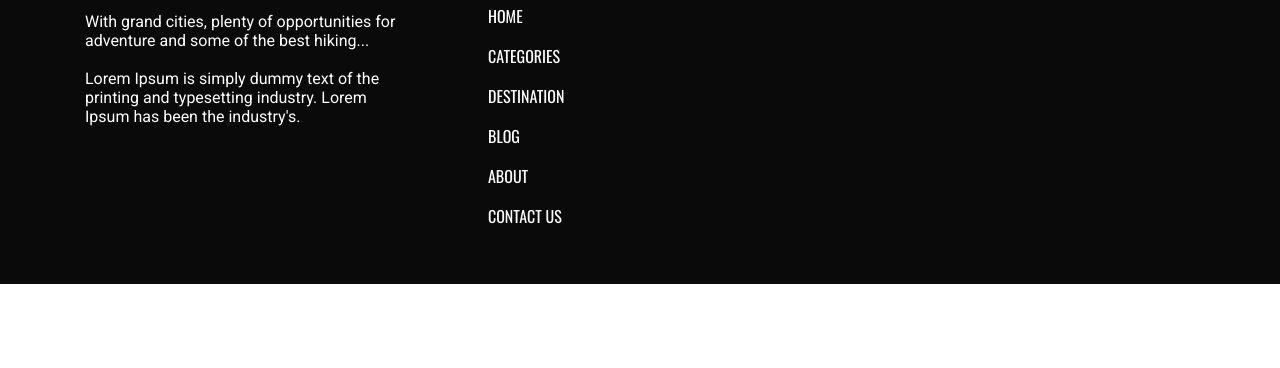
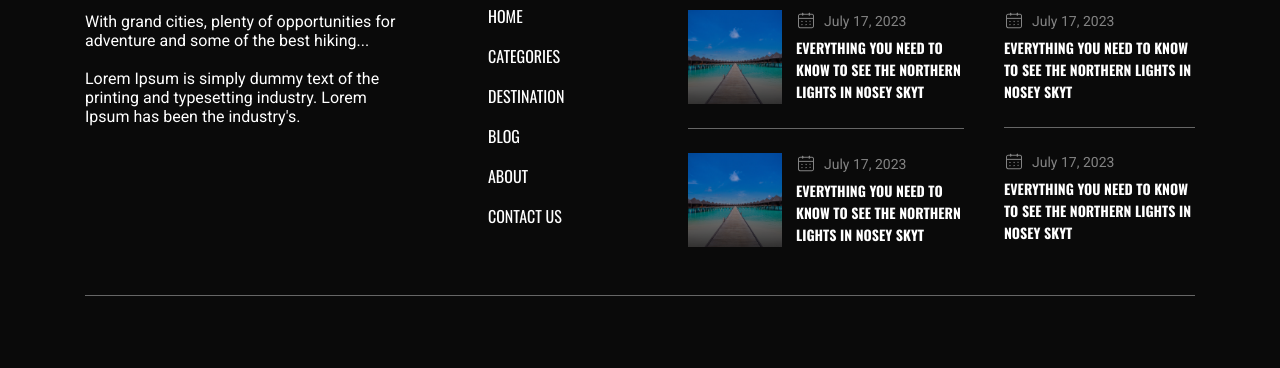
Before and after one commit to Nahiduzzamann/WPXPO-task, a plain HTML site: page index.html in a window 1280 px wide. Shown: the part 5278-5646 px from the top of the page. Before the commit the page ends 5562 px from the top, so only its background shows below. Drawn offline with nearby package versions, Linux system fonts and the light colour scheme.

Commit message:
footer done

```diff
--- a/css/footer.css
+++ b/css/footer.css
@@ -8,6 +8,7 @@
 .footer-container {
     display: flex;
     gap: 90px;
+    margin-bottom: 48px;
 }
 
 .footer-right {
@@ -62,3 +63,102 @@
     padding-top: 8px;
     padding-bottom: 8px;
 }
+.popular-post{
+    width: 276px;
+}
+.popular-post-card-container{
+    margin-top: 36px;
+}
+
+
+
+.popular-post-card {
+    display: flex;
+    gap: 14px;
+    align-items: center;
+}
+
+.popular-post-card img {
+    height: 94px;
+    width: 94px;
+}
+
+.popular-post-card-small-text {
+    display: flex;
+    align-items: center;
+
+}
+
+.popular-post-card-small-text img {
+
+    margin-right: 8px;
+    height: 20px;
+    width: 20px;
+}
+
+.popular-post-card-small-text p {
+    font-family: 'Roboto', sans-serif;
+    color: #838383;
+    font-weight: 400;
+    font-size: 14px;
+    margin-bottom: 0;
+}
+
+.popular-post-card-text p {
+    font-weight: 700;
+    font-size: 14px;
+    margin-top: 6px;
+    line-height: 22px;
+    color: #FFFFFF;
+
+}
+.footer-divider{
+    height: 1px;
+    background-color: #666666;
+    margin-top: 24px;
+    margin-bottom: 24px;
+}
+.most-read{
+    width: 191px;
+}
+.most-read-container{
+    margin-top: 37px;
+}
+
+
+.most-read-card {
+    display: flex;
+    gap: 14px;
+    align-items: center;
+}
+
+
+.most-read-card-small-text {
+    display: flex;
+    align-items: center;
+
+}
+
+.most-read-card-small-text img {
+
+    margin-right: 8px;
+    height: 20px;
+    width: 20px;
+}
+
+.most-read-card-small-text p {
+    font-family: 'Roboto', sans-serif;
+    color: #838383;
+    font-weight: 400;
+    font-size: 14px;
+    margin-bottom: 0;
+}
+
+.most-read-card-text p {
+    font-weight: 700;
+    font-size: 14px;
+    margin-top: 6px;
+    line-height: 22px;
+    color: #FFFFFF;
+
+}
--- a/index.html
+++ b/index.html
@@ -659,7 +659,9 @@
                 <div class="logo">
                     <img src="/image/Logo.png" alt="">
                     <p>
-                        With grand cities, plenty of opportunities for adventure and some of the best hiking... <br/><br/> Lorem Ipsum is simply dummy text of the printing and typesetting industry. Lorem Ipsum has been the industry's.
+                        With grand cities, plenty of opportunities for adventure and some of the best hiking...
+                        <br /><br /> Lorem Ipsum is simply dummy text of the printing and typesetting industry. Lorem
+                        Ipsum has been the industry's.
                     </p>
 
                 </div>
@@ -678,10 +680,80 @@
                             <p>Contact Us</p>
                         </div>
                     </div>
-                    <div class="popular-post">popular-post</div>
-                    <div class="most-read">most-read</div>
+                    <div class="popular-post">
+                        <div class="quick-link-head uppercase">
+                            <p>Popular Post</p>
+                            <div class="border-color"></div>
+                        </div>
+                        <div class="popular-post-card-container">
+
+
+                            <div class="popular-post-card">
+                                <img src="/image/asia.png" alt="">
+                                <div class="popular-post-card-right">
+                                    <div class="popular-post-card-small-text">
+                                        <img src="/icons/Calender1.png" alt="">
+                                        <p>July 17, 2023</p>
+                                    </div>
+                                    <div class="uppercase popular-post-card-text">
+                                        <p class="">Everything You Need To Know To See
+                                            The Northern Lights In Nosey Skyt</p>
+                                    </div>
+                                </div>
+                            </div>
+                            <div class="footer-divider"></div>
+                            <div class="popular-post-card">
+                                <img src="/image/asia.png" alt="">
+                                <div class="popular-post-card-right">
+                                    <div class="popular-post-card-small-text">
+                                        <img src="/icons/Calender1.png" alt="">
+                                        <p>July 17, 2023</p>
+                                    </div>
+                                    <div class="uppercase popular-post-card-text">
+                                        <p class="">Everything You Need To Know To See
+                                            The Northern Lights In Nosey Skyt</p>
+                                    </div>
+                                </div>
+                            </div>
+                        </div>
+                    </div>
+                    <div class="most-read">
+                        <div class="quick-link-head uppercase">
+                            <p>Most Read</p>
+                            <div class="border-color"></div>
+                        </div>
+                        <div class="most-read-container">
+                            <div class="most-read-card">
+                                <div class="most-read-card-right">
+                                    <div class="most-read-card-small-text">
+                                        <img src="/icons/Calender1.png" alt="">
+                                        <p>July 17, 2023</p>
+                                    </div>
+                                    <div class="uppercase most-read-card-text">
+                                        <p class="">Everything You Need To Know To See
+                                            The Northern Lights In Nosey Skyt</p>
+                                    </div>
+                                </div>
+                            </div>
+                            <div class="footer-divider"></div>
+                            <div class="most-read-card">
+                                <div class="most-read-card-right">
+                                    <div class="most-read-card-small-text">
+                                        <img src="/icons/Calender1.png" alt="">
+                                        <p>July 17, 2023</p>
+                                    </div>
+                                    <div class="uppercase most-read-card-text">
+                                        <p class="">Everything You Need To Know To See
+                                            The Northern Lights In Nosey Skyt</p>
+                                    </div>
+                                </div>
+                            </div>
+                        </div>
+
+                    </div>
                 </div>
             </div>
+            <div class="footer-divider"></div>
         </div>
     </footer>
 </body>
```
